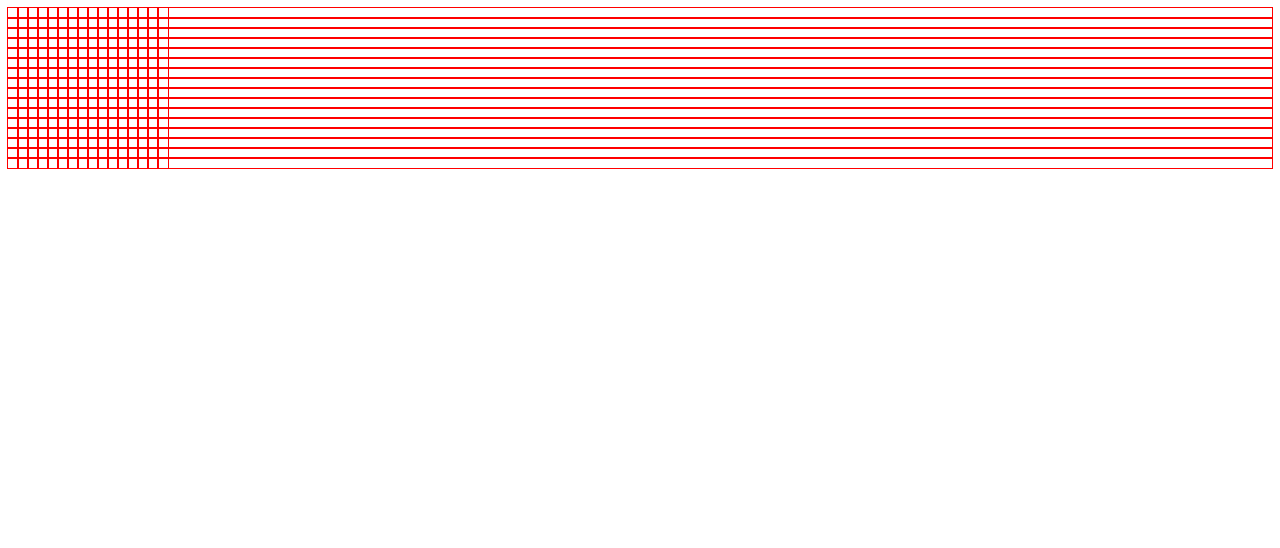
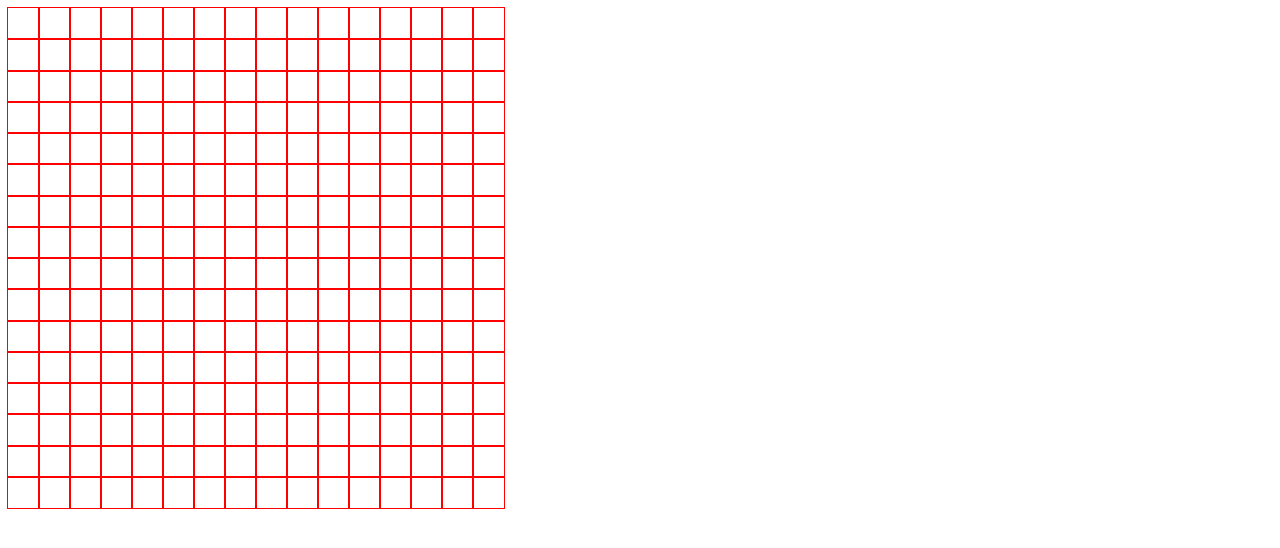
Before and after one commit to TerraGeode/etch-sketch, a plain HTML site: page index.html in a window 1280 px wide. Drawn offline with Linux system fonts and the light colour scheme.

Commit message:
Fixed problem with grid leaving unnecessary spaces

```diff
--- a/etching.js
+++ b/etching.js
@@ -1,12 +1,18 @@
 const pad = document.querySelector("#pad");
 
-for (let i = 0; i <16; i +=1) {
+let pixelCount = 16;
+let pixelSIze = Math.floor(500/pixelCount)
+
+for (let i = 0; i <pixelCount; i +=1) {
     const pRow = document.createElement("div");
     console.log(i);
     pRow.style.display = "flex";
-    for (let y = 0; y < 16; y +=1) {
+    pRow.style.flex = "1";
+    pRow.style.flexDirection = "row";
+    pRow.style.height = pixelSIze + "px";
+    for (let y = 0; y < pixelCount; y +=1) {
         const pixel = document.createElement("div");
-        pixel.style.padding = "5px"
+        pixel.style.width = pixelSIze + "px";
         pRow.appendChild(pixel);
     }
     pad.appendChild(pRow);
--- a/sketch.css
+++ b/sketch.css
@@ -6,4 +6,7 @@ div {
     padding: 0px;
     display: flex;
     flex-direction: column;
+    flex: 1;
+    width: fit-content;
+    height: 500px;
 }
```
